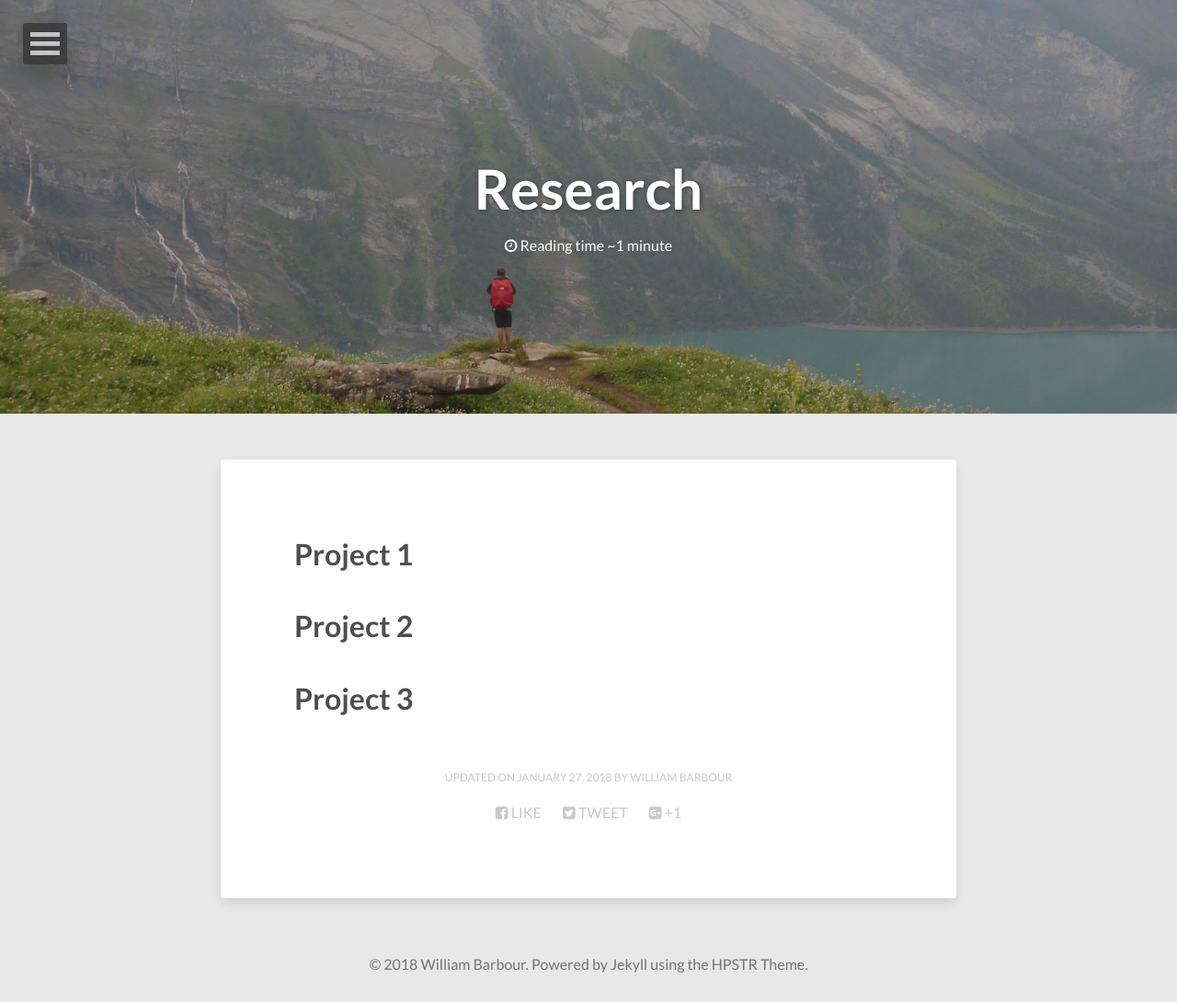
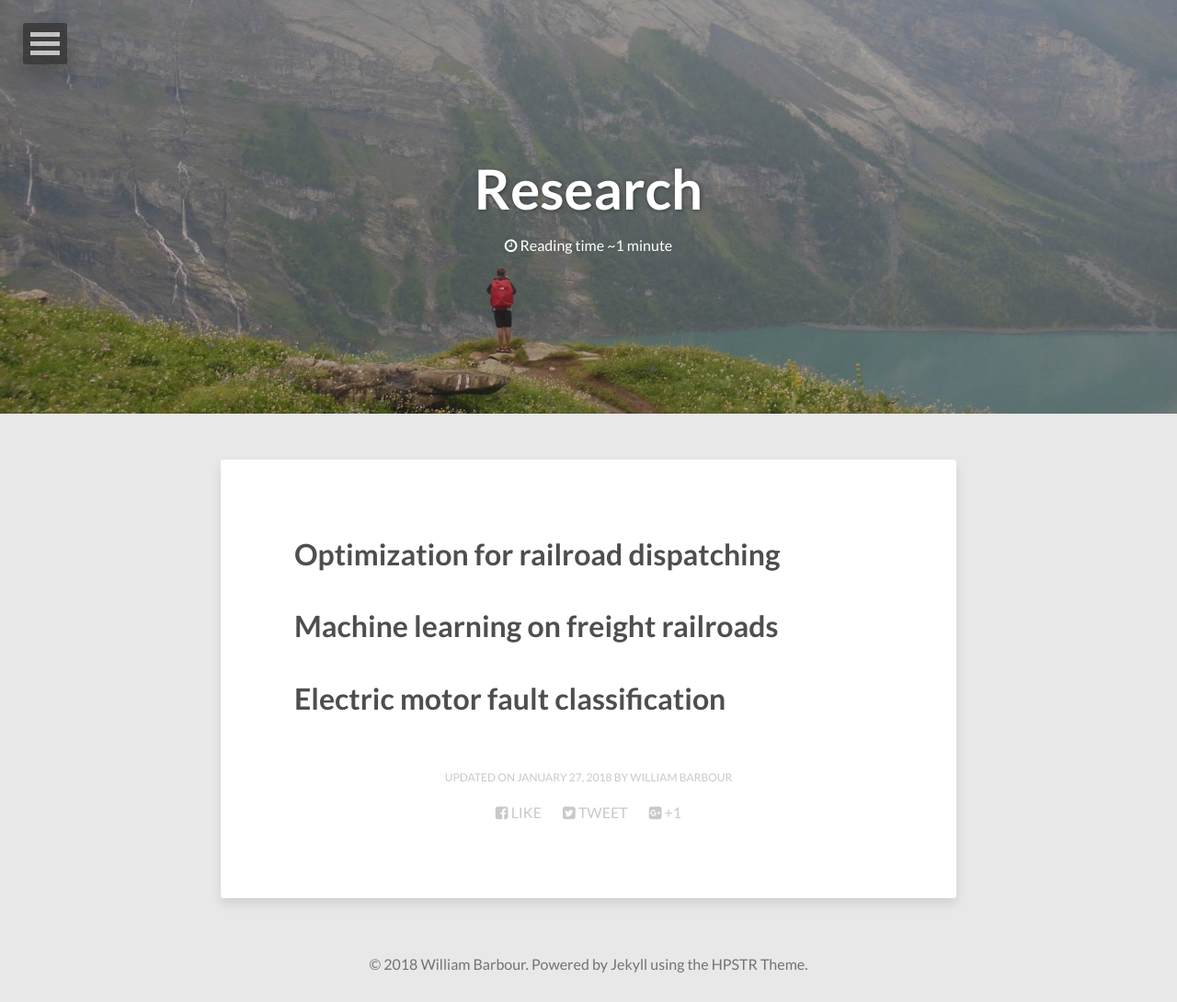
Before and after one commit to barbourww/barbourww.github.io, a Jekyll site: the page built from research/index.md, in a window 1280 px wide. Shown: the whole page at 92% size. Built offline with Jekyll 4.4.1, drawn with Linux system fonts in a browser that asks for light colours; nearby versions of some CDN libraries.

Commit message:
Framing out research page

```diff
--- a/research/index.md
+++ b/research/index.md
@@ -7,8 +7,8 @@ comments: false
 modified: 2018-01-27
 ---
 
-# Project 1
+# Optimization for railroad dispatching
 
-# Project 2
+# Machine learning on freight railroads
 
-# Project 3
+# Electric motor fault classification
```
